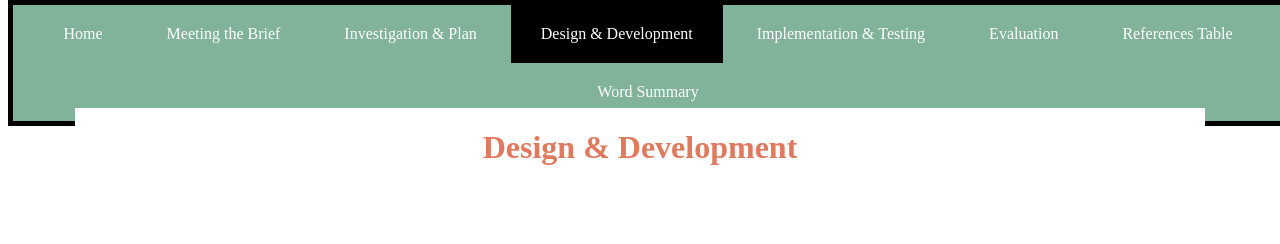
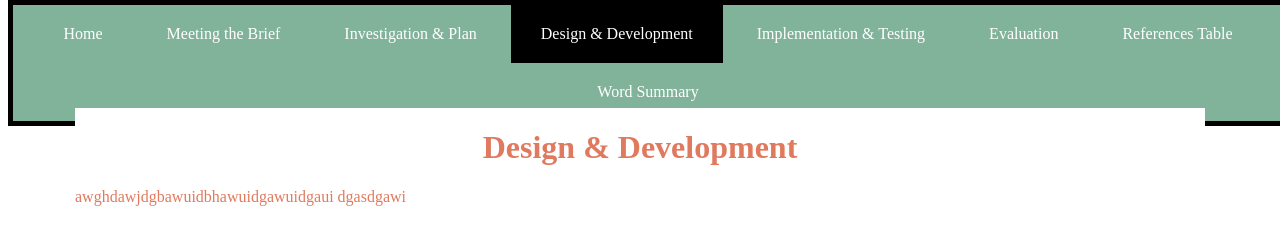
Before and after one commit to Conor-Doyle-29/Final-Year-Project, a plain HTML site: page design.html in a window 1280 px wide. Drawn offline with Linux system fonts and the light colour scheme.

Commit message:
testing for martin

```diff
--- a/design.html
+++ b/design.html
@@ -25,7 +25,9 @@
 <div class = "text">
 <h1><center>Design & Development</center></h1>
 <p>
+awghdawjdgbawuidbhawuidgawuidgaui
 
+dgasdgawi
 
 </p>
 </div>
```
